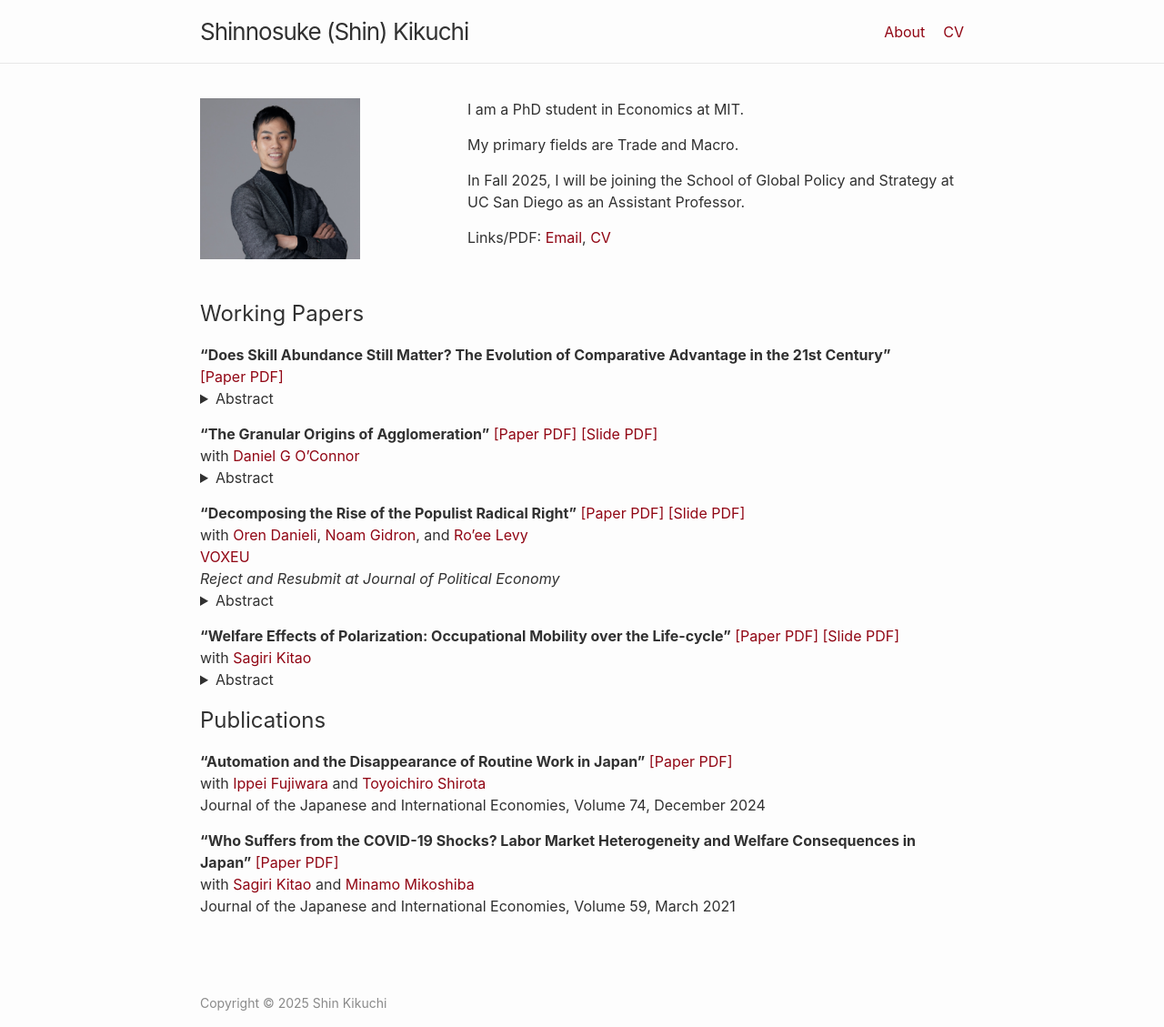
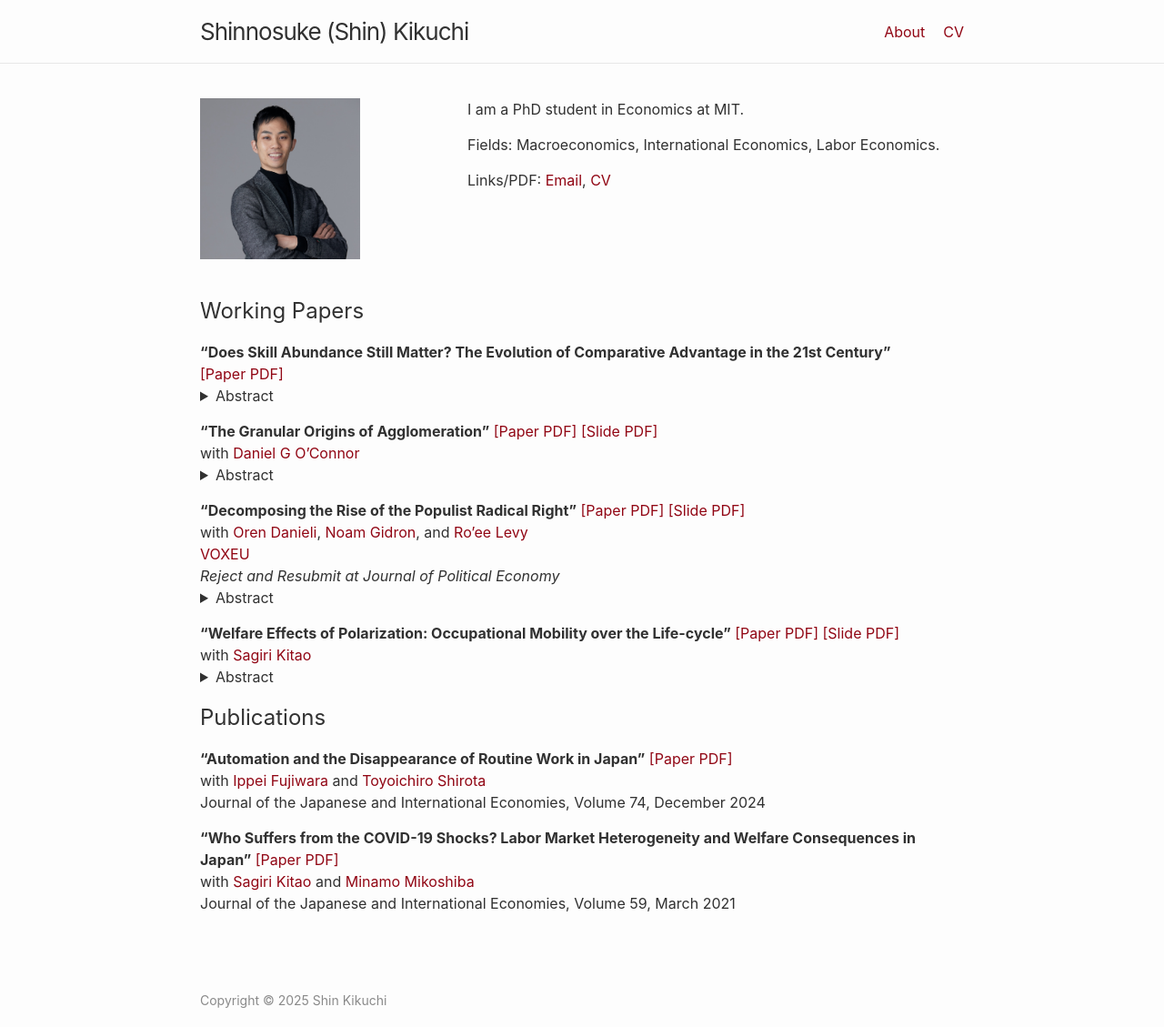
Before and after one commit to shinnkikuchi/shinnkikuchi.github.io, a Jekyll site: the page built from index.md, in a window 1280 px wide. Shown: the whole page at 91% size. Built offline with Jekyll 4.4.1, drawn with Linux system fonts in a browser that asks for light colours.

Commit message:
Update home.html

```diff
--- a/_layouts/home.html
+++ b/_layouts/home.html
@@ -10,8 +10,7 @@ layout: default
 
   <div class="columnright">
     <p>I am a PhD student in Economics at MIT. </p>
-    <p>My primary fields are Trade and Macro.</p>
-    <p>In Fall 2025, I will be joining the School of Global Policy and Strategy at UC San Diego as an Assistant Professor.</p>
+    <p>Fields: Macroeconomics, International Economics, Labor Economics.</p>
     <p>Links/PDF: <a href="mailto:skikuchi@mit.edu">Email</a>, <a href="/files/ShinKikuchi_CV.pdf" target="_blank">CV</a> </p>
   </div>
 
```
